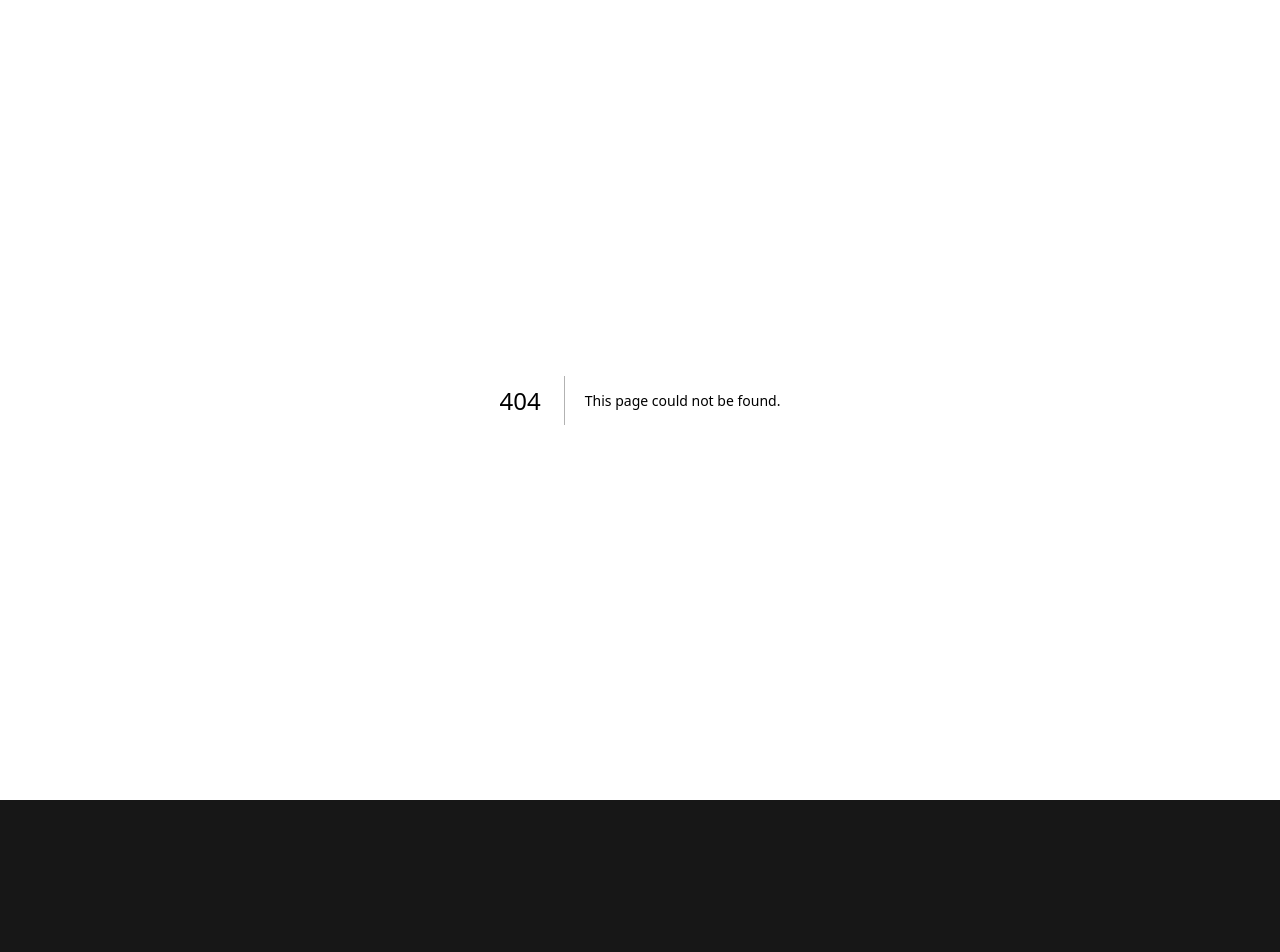
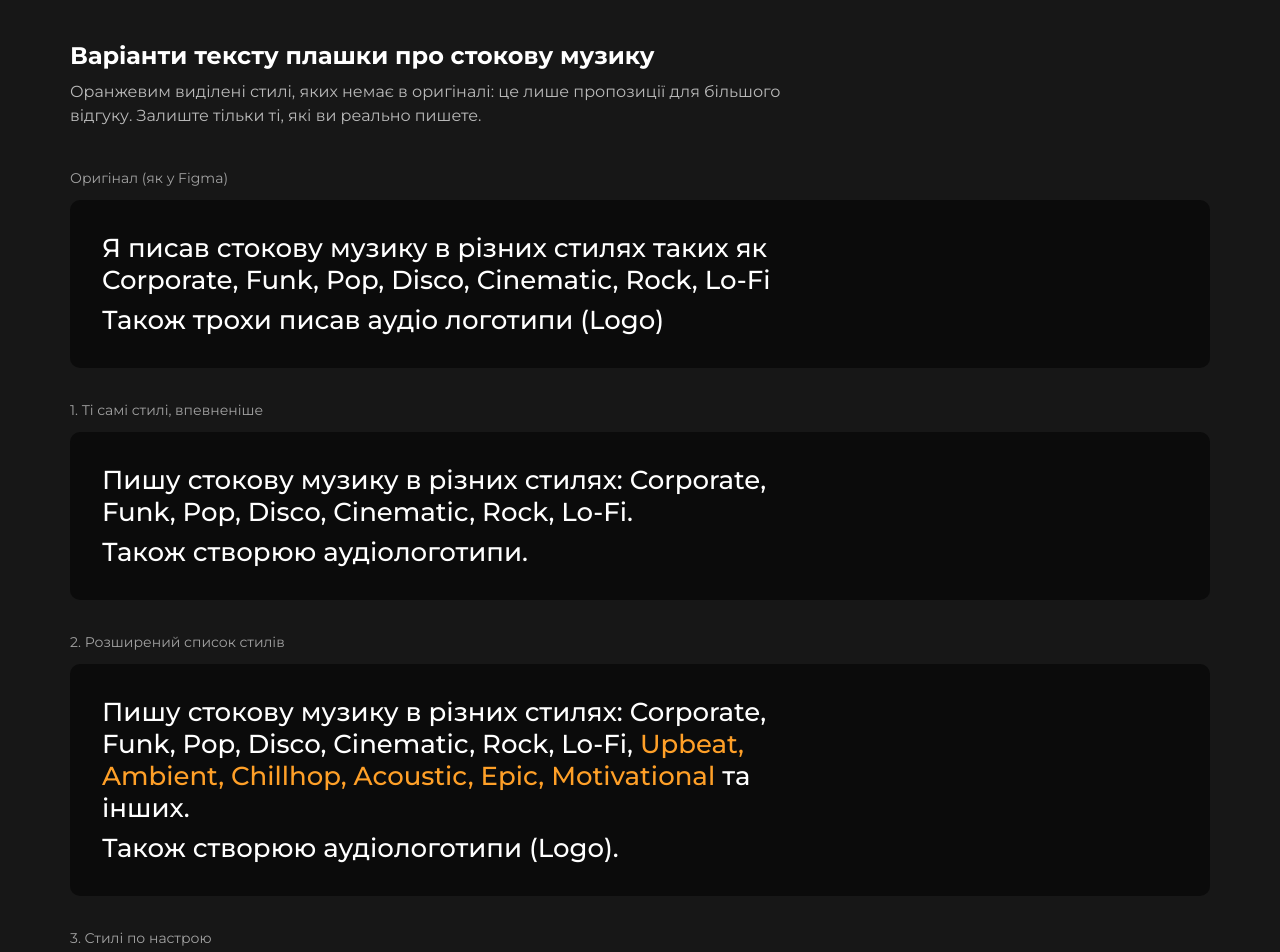
Before and after one commit to Ekachcka/Preza_denis, a Next.js app: page /proposals/stock-text in a window 1280 px wide. Before the commit this address had no page. Shown: the top 952 px of the page. Before the commit the page ends 800 px from the top, so only its background shows below. Built offline with nearby package versions, Linux system fonts and the light colour scheme.

Commit message:
Add stock strip text proposal page

```diff
--- a/src/app/proposals/page.tsx
+++ b/src/app/proposals/page.tsx
@@ -11,6 +11,7 @@ const PROPOSALS = [
   { href: "/proposals/hero-name", title: "Колір імені «Bulakh Denis» на оранжевому крузі в Hero" },
   { href: "/proposals/hero-tagline", title: "Шрифт підпису «Guitar is my voice…» в Hero" },
   { href: "/proposals/about-text", title: "Текст секції «Вітаю!» (більш впевнені формулювання)" },
+  { href: "/proposals/stock-text", title: "Текст плашки про стокову музику + додаткові стилі" },
 ] as const;
 
 export default function Proposals() {
--- /dev/null
+++ b/src/app/proposals/stock-text/page.tsx
@@ -0,0 +1,108 @@
+import type { Metadata } from "next";
+
+export const metadata: Metadata = {
+  title: "Варіанти тексту плашки стокової музики",
+  robots: { index: false },
+};
+
+const ORIGINAL_STYLES = ["Corporate", "Funk", "Pop", "Disco", "Cinematic", "Rock", "Lo-Fi"];
+const NEW_STYLES = [
+  "Upbeat",
+  "Ambient",
+  "Chillhop",
+  "Acoustic",
+  "Epic",
+  "Motivational",
+  "Hip-Hop",
+  "Indie",
+  "Synthwave",
+  "Tropical House",
+  "Jazz",
+  "Orchestral",
+];
+
+type Part = { text: string; isNew?: boolean };
+type Variant = { name: string; lines: Part[][] };
+
+const list = (styles: string[], isNew = false): Part[] =>
+  styles.flatMap((text, i) => [{ text: i === 0 ? text : `, ${text}`, isNew }]);
+
+const VARIANTS: Variant[] = [
+  {
+    name: "Оригінал (як у Figma)",
+    lines: [
+      [{ text: "Я писав стокову музику в різних стилях таких як " }, ...list(ORIGINAL_STYLES)],
+      [{ text: "Також трохи писав аудіо логотипи (Logo)" }],
+    ],
+  },
+  {
+    name: "1. Ті самі стилі, впевненіше",
+    lines: [
+      [{ text: "Пишу стокову музику в різних стилях: " }, ...list(ORIGINAL_STYLES), { text: "." }],
+      [{ text: "Також створюю аудіологотипи." }],
+    ],
+  },
+  {
+    name: "2. Розширений список стилів",
+    lines: [
+      [
+        { text: "Пишу стокову музику в різних стилях: " },
+        ...list(ORIGINAL_STYLES),
+        { text: ", " },
+        ...list(NEW_STYLES.slice(0, 6), true),
+        { text: " та інших." },
+      ],
+      [{ text: "Також створюю аудіологотипи (Logo)." }],
+    ],
+  },
+  {
+    name: "3. Стилі по настрою",
+    lines: [
+      [{ text: "Моя стокова музика — для реклами, блогів і відео. Стилі: " }, ...list(ORIGINAL_STYLES), { text: ", " }, ...list(NEW_STYLES.slice(0, 4), true), { text: "." }],
+      [{ text: "Додатково пишу аудіологотипи (Logo)." }],
+    ],
+  },
+  {
+    name: "4. Максимальний відгук: усі популярні стилі",
+    lines: [
+      [{ text: "Пишу стокову музику в стилях: " }, ...list(ORIGINAL_STYLES), { text: ", " }, ...list(NEW_STYLES, true), { text: "." }],
+      [{ text: "А ще — аудіологотипи (Logo)." }],
+    ],
+  },
+  {
+    name: "5. Коротко",
+    lines: [
+      [{ text: "Стокова музика в будь-якому популярному стилі: " }, ...list(["Corporate", "Cinematic", "Pop", "Lo-Fi", "Rock"]), { text: " та інші." }],
+      [{ text: "Аудіологотипи (Logo) — теж моє." }],
+    ],
+  },
+];
+
+export default function StockTextPreview() {
+  return (
+    <main className="mx-auto max-w-[1600px] px-4 py-10 sm:px-10 xl:px-[70px]">
+      <h1 className="mb-2 text-2xl font-bold">Варіанти тексту плашки про стокову музику</h1>
+      <p className="mb-10 max-w-[760px] text-white/70">
+        Оранжевим виділені стилі, яких немає в оригіналі: це лише пропозиції для більшого відгуку. Залиште тільки ті, які ви реально пишете.
+      </p>
+      <ul className="flex flex-col gap-8">
+        {VARIANTS.map(({ name, lines }) => (
+          <li key={name}>
+            <p className="mb-3 text-sm text-white/60">{name}</p>
+            <div className="rounded-card bg-plate px-8 py-8">
+              {lines.map((parts, i) => (
+                <p key={i} className="max-w-[700px] text-[26px] font-medium leading-[normal] first:mt-0 [&:not(:first-child)]:mt-2">
+                  {parts.map((p, j) => (
+                    <span key={j} className={p.isNew ? "text-accent" : ""}>
+                      {p.text}
+                    </span>
+                  ))}
+                </p>
+              ))}
+            </div>
+          </li>
+        ))}
+      </ul>
+    </main>
+  );
+}
```
